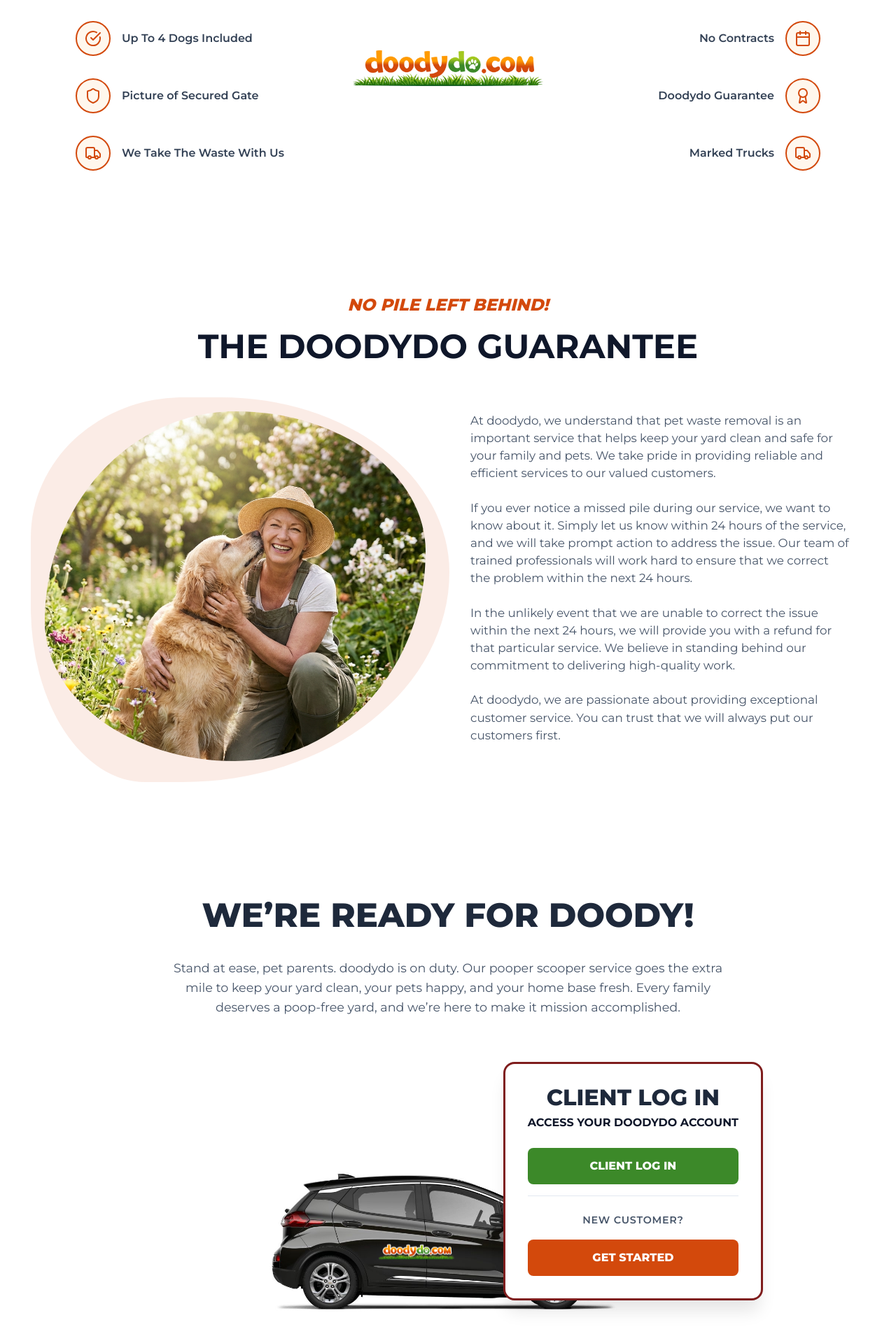
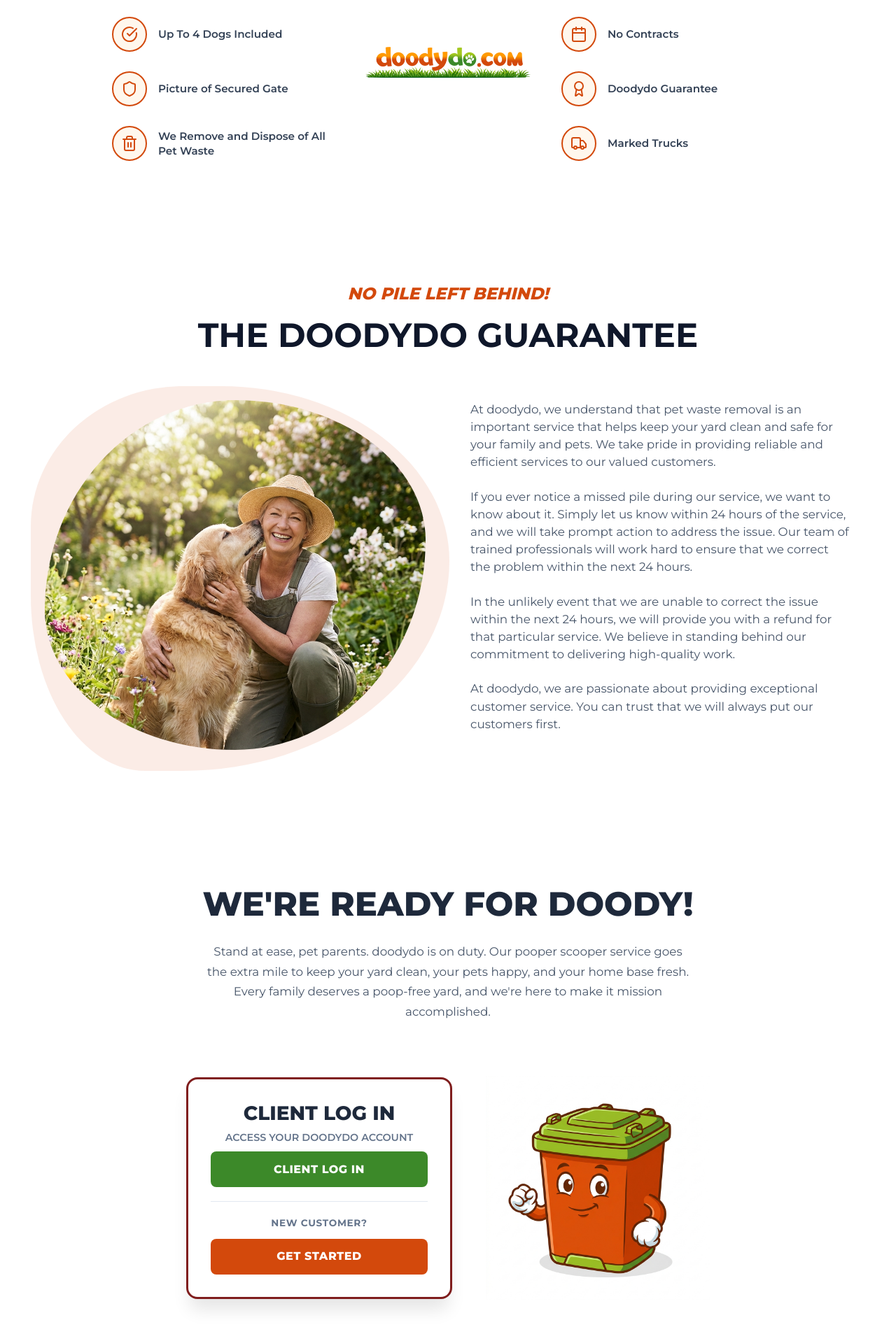
Before and after one commit to Nelocode/doodydo, a Next.js app: page / in a window 1280 px wide. Shown: the part 3443-5340 px from the top of the page at 70% size. Built offline with nearby package versions, Linux system fonts and the light colour scheme.

Commit message:
Update: waste bin replaces car, new disposal text, fix WhyUs and ReadyForDoody responsive layout

```diff
--- a/src/components/ReadyForDoody.module.css
+++ b/src/components/ReadyForDoody.module.css
@@ -9,128 +9,115 @@
     font-weight: 800;
     color: #1e293b;
     text-transform: uppercase;
-    margin-bottom: 2rem;
+    margin-bottom: 1.5rem;
 }
 
 .introText {
-    max-width: 800px;
+    max-width: 700px;
     margin: 0 auto 3rem;
     color: #475569;
-    font-size: 1.1rem;
-    line-height: 1.6;
+    font-size: 1.05rem;
+    line-height: 1.7;
 }
 
-.truckImageContainer {
-    position: relative;
-    width: 100%;
-    max-width: 900px;
-    height: 500px;
-    /* Adjust based on aspect ratio */
-    margin: 4rem auto 0;
+/* Two-column layout: card + bin image */
+.layout {
     display: flex;
+    align-items: center;
     justify-content: center;
-    align-items: center;
+    gap: 3rem;
+    flex-wrap: wrap;
 }
 
-.carLogoOverlay {
-    position: absolute;
-    width: 220px; /* Tamaño del logo en la puerta */
-    height: auto;
-    z-index: 5;
-    top: 55%; /* Ajustado para estar sobre la puerta */
-    left: 45%;
-    pointer-events: none; /* Que no interfiera con clics */
-    transform: translate(-50%, -50%);
-}
-
+/* CTA Card */
 .card {
     background: white;
     border: 3px solid #7f1d1d;
-    /* Dark reddish border */
     border-radius: 1rem;
     padding: 2rem;
-    max-width: 450px;
-    position: absolute;
-    top: 0;
-    right: 0;
+    width: 100%;
+    max-width: 380px;
     box-shadow: 0 20px 25px -5px rgba(0, 0, 0, 0.1);
-    z-index: 10;
+    text-align: center;
 }
 
 .ctaTitle {
     color: #1e293b;
-    font-size: 2rem;
+    font-size: 1.75rem;
     font-weight: 800;
     text-transform: uppercase;
     margin-bottom: 0.5rem;
-    line-height: 1;
 }
 
 .ctaSubtitle {
-    color: #0f172a;
-    font-weight: 700;
-    margin-bottom: 1.5rem;
+    color: #64748b;
+    font-weight: 600;
+    font-size: 0.9rem;
+    margin-bottom: 0;
 }
 
-.inputGroup {
-    display: flex;
-}
-
-.input {
-    flex: 1;
-    padding: 0.75rem;
-    border: 1px solid #cbd5e1;
-    border-radius: 0.5rem 0 0 0.5rem;
-}
-
-.button {
-    background: #0f172a;
-    color: white;
-    font-weight: 800;
-    padding: 0.75rem 1.5rem;
-    border-radius: 0 0.5rem 0.5rem 0;
-    text-transform: uppercase;
+.divider {
+    margin: 1.25rem 0;
+    border-top: 1px solid #e2e8f0;
 }
 
 .servingText {
-    color: #475569;
-    font-size: 0.9rem;
-    font-weight: 600;
-    margin-top: 1.5rem;
-    margin-bottom: 1rem;
+    color: #64748b;
+    font-size: 0.85rem;
+    font-weight: 700;
+    margin-bottom: 0.75rem;
     text-transform: uppercase;
     letter-spacing: 0.05em;
 }
 
+/* Buttons */
 .appButton {
-    display: inline-block;
+    display: block;
     width: 100%;
-    background: #3c8929; /* Brand Green */
+    background: #3c8929;
     color: white;
     font-weight: 800;
-    padding: 0.75rem;
+    padding: 0.85rem;
     border-radius: 0.5rem;
     text-transform: uppercase;
     text-decoration: none;
-    transition: all 0.2s ease;
-    border: 2px solid transparent;
+    transition: opacity 0.2s ease;
+    font-size: 1rem;
+    letter-spacing: 0.03em;
+    margin-top: 0.5rem;
 }
 
 .appButton:hover {
-    background: white;
-    color: #3c8929;
-    border-color: #3c8929;
+    opacity: 0.85;
 }
 
-@media (max-width: 900px) {
-    .card {
-        position: relative;
-        margin: 0 auto 2rem;
-        right: auto;
-        top: auto;
+.orangeBtn {
+    background: #d3490c;
+}
+
+/* Bin illustration */
+.binContainer {
+    display: flex;
+    align-items: center;
+    justify-content: center;
+    flex-shrink: 0;
+}
+
+@media (max-width: 768px) {
+    .title {
+        font-size: 2rem;
     }
 
-    .truckImageContainer {
-        height: 300px;
+    .layout {
+        flex-direction: column;
+        gap: 2rem;
+    }
+
+    .binContainer img {
+        max-width: 220px;
+    }
+
+    .card {
+        max-width: 100%;
     }
 }
--- a/src/components/ReadyForDoody.tsx
+++ b/src/components/ReadyForDoody.tsx
@@ -7,38 +7,36 @@
     return (
         <section id="signup" className={styles.section}>
             <div className="container">
-                <h2 className={styles.title}>WE’RE READY FOR DOODY!</h2>
+                <h2 className={styles.title}>WE'RE READY FOR DOODY!</h2>
                 <p className={styles.introText}>
-                    Stand at ease, pet parents. doodydo is on duty. Our pooper scooper service goes the extra mile to keep your yard clean, your pets happy, and your home base fresh. Every family deserves a poop-free yard, and we’re here to make it mission accomplished.
+                    Stand at ease, pet parents. doodydo is on duty. Our pooper scooper service goes the extra mile to keep your yard clean, your pets happy, and your home base fresh. Every family deserves a poop-free yard, and we're here to make it mission accomplished.
                 </p>
 
-                <div className={styles.truckImageContainer}>
-                    {/* CTA Card overlaid on truck image/section in desktop */}
+                <div className={styles.layout}>
+                    {/* CTA Card */}
                     <div className={styles.card}>
                         <h3 className={styles.ctaTitle}>CLIENT LOG IN</h3>
                         <p className={styles.ctaSubtitle}>ACCESS YOUR DOODYDO ACCOUNT</p>
-                        <a href="https://client.sweepandgo.com/login/doodydo-vlnrm" target="_blank" rel="noopener noreferrer" className={styles.appButton} style={{ marginTop: '1rem', display: 'block' }}>Client Log In</a>
-                        <div style={{ margin: '1rem 0', borderTop: '1px solid #e2e8f0' }}></div>
+                        <a href="https://client.sweepandgo.com/login/doodydo-vlnrm" target="_blank" rel="noopener noreferrer" className={styles.appButton}>
+                            Client Log In
+                        </a>
+                        <div className={styles.divider}></div>
                         <p className={styles.servingText}>New Customer?</p>
-                        <a href="https://client.sweepandgo.com/doodydo-vlnrm/register" target="_blank" rel="noopener noreferrer" className={styles.appButton} style={{ background: '#d3490c', display: 'block' }}>Get Started</a>
+                        <a href="https://client.sweepandgo.com/doodydo-vlnrm/register" target="_blank" rel="noopener noreferrer" className={`${styles.appButton} ${styles.orangeBtn}`}>
+                            Get Started
+                        </a>
                     </div>
 
-                    <div className={styles.carLogoOverlay}>
+                    {/* Waste Bin Illustration */}
+                    <div className={styles.binContainer}>
                         <Image
-                            src="/doodydo_web_logo.png"
-                            alt="DoodyDo Logo"
-                            width={220}
-                            height={120}
+                            src="/waste_bin.png"
+                            alt="DoodyDo Professional Waste Disposal"
+                            width={320}
+                            height={380}
                             style={{ objectFit: 'contain' }}
                         />
                     </div>
-
-                    <Image
-                        src="/black_car.png"
-                        alt="DoodyDo Black Car"
-                        fill
-                        style={{ objectFit: 'contain', priority: 'true' } as any}
-                    />
                 </div>
             </div>
         </section>
--- a/src/components/WhyUs.module.css
+++ b/src/components/WhyUs.module.css
@@ -17,20 +17,20 @@
     margin-bottom: 0.5rem;
 }
 
+/* Three-column layout on desktop */
 .content {
-    display: flex;
+    display: grid;
+    grid-template-columns: 1fr auto 1fr;
     align-items: center;
-    justify-content: center;
     gap: 2rem;
-    flex-wrap: wrap;
+    max-width: 960px;
+    margin: 0 auto;
 }
 
 .column {
-    flex: 1;
     display: flex;
     flex-direction: column;
-    gap: 2rem;
-    max-width: 350px;
+    gap: 1.75rem;
 }
 
 .featureItem {
@@ -39,12 +39,14 @@
     gap: 1rem;
     font-weight: 600;
     color: #334155;
-    font-size: 1rem;
+    font-size: 0.95rem;
+    line-height: 1.4;
 }
 
 .featureItem.right {
     justify-content: flex-end;
     text-align: right;
+    flex-direction: row-reverse;
 }
 
 .iconCircle {
@@ -59,48 +61,37 @@
     flex-shrink: 0;
 }
 
+/* Center mascot image */
 .centerImage {
-    flex: 0 0 300px;
-    height: 300px;
     display: flex;
     align-items: center;
     justify-content: center;
-}
-
-.circle {
-    width: 280px;
-    height: 280px;
-    border-radius: 50%;
-    background: #0f172a;
-    display: flex;
-    align-items: center;
-    justify-content: center;
-    box-shadow: 0 20px 25px -5px rgba(0, 0, 0, 0.2);
-    border: 4px solid white;
-}
-
-.circleText {
-    color: white;
-    font-weight: 900;
-    font-size: 3rem;
-    text-align: center;
-    line-height: 1;
-    transform: rotate(-5deg);
+    width: 260px;
+    height: 260px;
 }
 
 @media (max-width: 900px) {
     .content {
-        flex-direction: column;
+        grid-template-columns: 1fr;
+        max-width: 500px;
     }
 
+    /* On mobile, show center image between the two columns */
+    .centerImage {
+        order: -1;
+        width: 200px;
+        height: 200px;
+        margin: 0 auto;
+    }
+
+    /* Right column items align left on mobile */
     .featureItem.right {
         justify-content: flex-start;
         text-align: left;
         flex-direction: row;
-        /* reset direction */
     }
 
     .featureItem.right .iconCircle {
-        order: -1;
+        order: 0;
     }
 }
--- a/src/components/WhyUs.tsx
+++ b/src/components/WhyUs.tsx
@@ -2,14 +2,14 @@
 
 import { motion } from 'framer-motion';
 import Image from 'next/image';
-import { Truck, Calendar, CheckCircle, Shield, Award } from 'lucide-react';
+import { Truck, Trash2, Calendar, CheckCircle, Shield, Award } from 'lucide-react';
 import styles from './WhyUs.module.css';
 
 const features = [
     { icon: Calendar, text: "Free Deodorizer Promo" },
     { icon: CheckCircle, text: "Up To 4 Dogs Included" },
     { icon: Shield, text: "Picture of Secured Gate" },
-    { icon: Truck, text: "We Take The Waste With Us" },
+    { icon: Trash2, text: "We Remove and Dispose of All Pet Waste" },
 ];
 
 const rightFeatures = [
```
Also changed, not shown: public/waste_bin.png (added).
